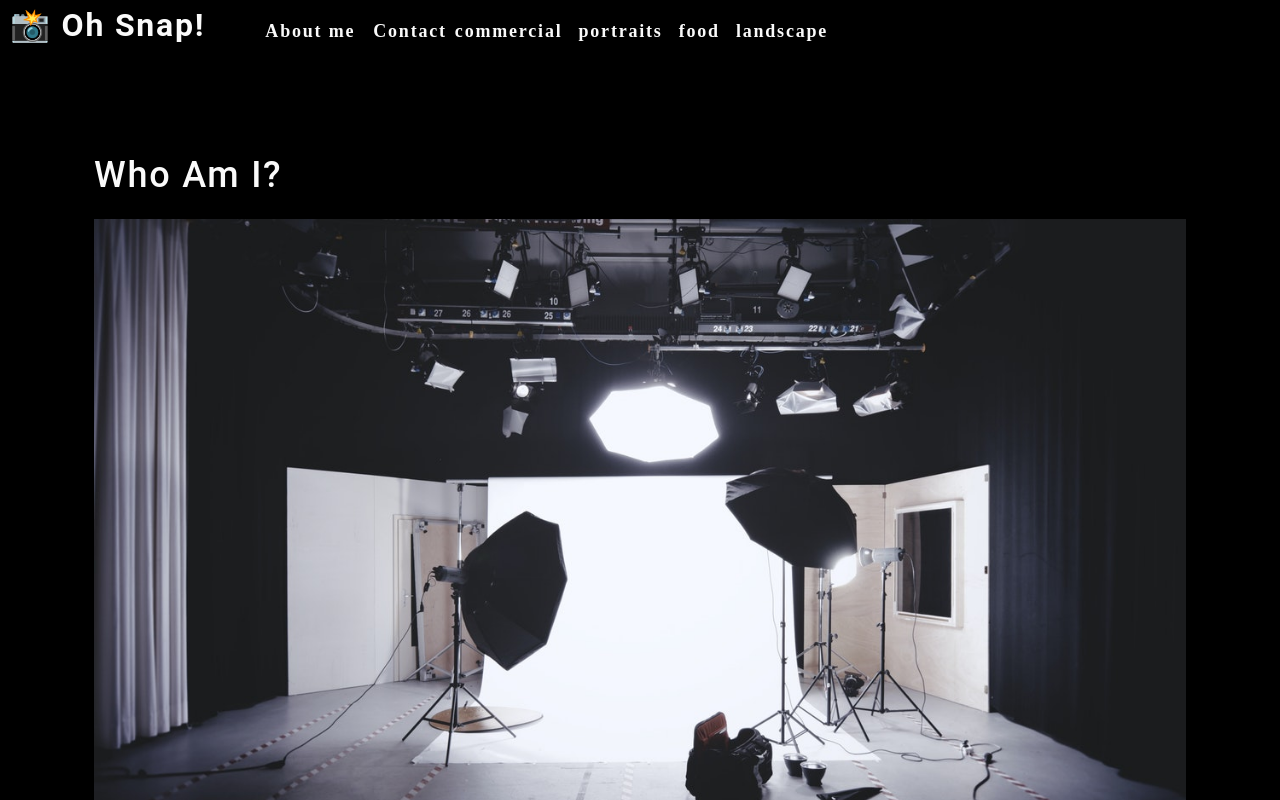
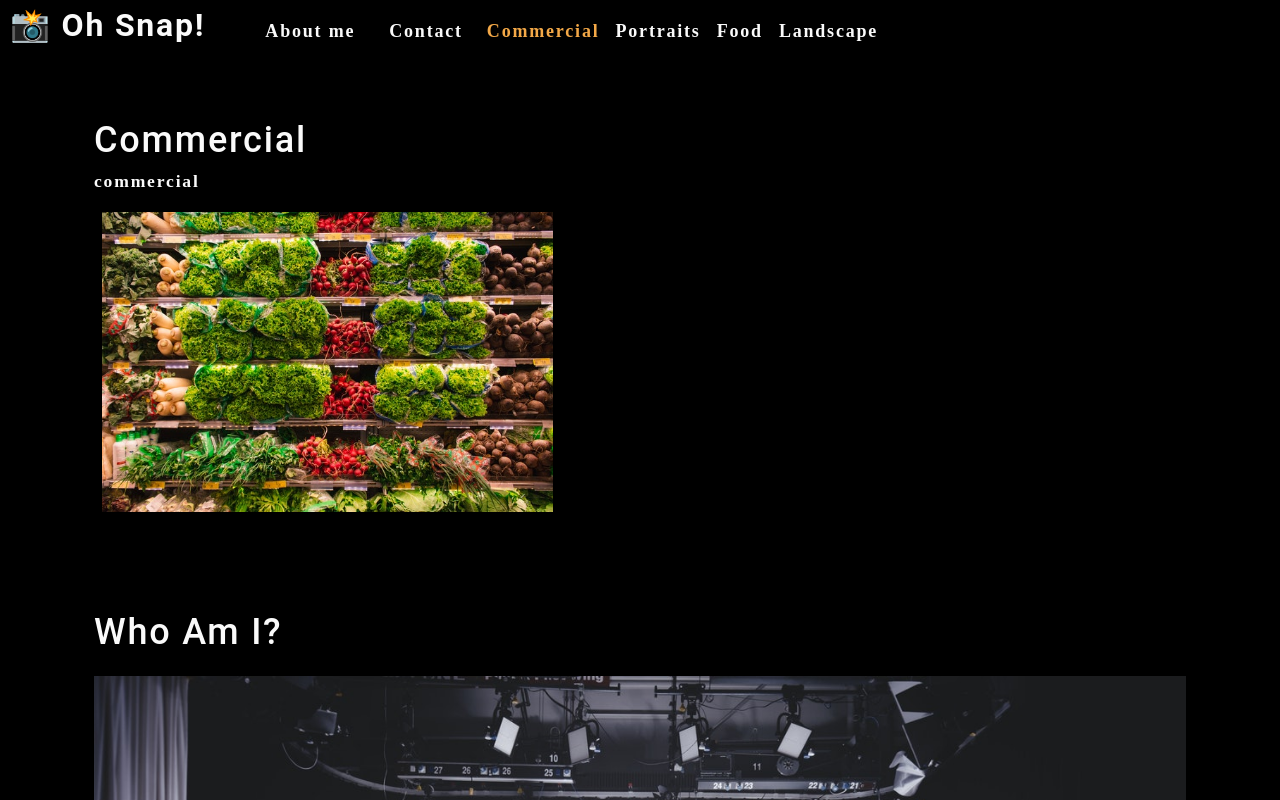
Before and after one commit to jlusa101/photo-port, a React (Create React App) app: page / in a window 1280 px wide. Shown: the top 800 px of the page. Built offline with nearby package versions, Linux system fonts and the light colour scheme.

Commit message:
added useState and useEffect

```diff
--- a/src/App.js
+++ b/src/App.js
@@ -1,15 +1,33 @@
-import React from 'react';
-import './App.css';
-import About from './components/About/index';
-import Nav from './components/Nav/index';
+import React, { useState } from 'react';
+import Nav from './components/Nav';
+import About from './components/About';
+import Gallery from './components/Gallery';
 
 function App() {
+  const [categories] = useState([
+    {
+      name: 'commercial',
+      description: 'Photos of grocery stores, food trucks, and other commercial projects',
+    },
+    { name: 'portraits', description: 'Portraits of people in my life' },
+    { name: 'food', description: 'Delicious delicacies' },
+    { name: 'landscape', description: 'Fields, farmhouses, waterfalls, and the beauty of nature' },
+  ]);
+
+  const [currentCategory, setCurrentCategory] = useState(categories[0]);
+
   return (
     <div>
-      <Nav />
+      <Nav
+        categories={categories}
+        setCurrentCategory={setCurrentCategory}
+        currentCategory={currentCategory}
+      ></Nav>
       <main>
-        <About />
-
+        <div>
+          <Gallery></Gallery>
+          <About></About>
+        </div>
       </main>
     </div>
   );
--- /dev/null
+++ b/src/components/Gallery/index.js
@@ -0,0 +1,21 @@
+import React from "react";
+import { capitalizeFirstLetter } from '../../utils/helpers';
+import photo from "../../assets/small/commercial/0.jpg";
+
+function Gallery(props) {
+  const currentCategory = {
+    name: "commercial",
+    description:
+      "Photos of grocery stores, food trucks, and other commercial projects",
+  };
+  return (
+    <section>
+      <h1>{capitalizeFirstLetter(currentCategory.name)}</h1>
+      <p>{currentCategory.name}</p>
+      <div>
+          <img src={photo} alt='Commercial Example' className="img-thumbnail mx-1"></img>
+      </div>
+    </section>
+  );
+}
+export default Gallery;
--- a/src/components/Nav/index.js
+++ b/src/components/Nav/index.js
@@ -1,54 +1,55 @@
-import React from 'react';
+import React,{ useEffect } from 'react';
+import { capitalizeFirstLetter } from '../../utils/helpers';
 
-function Nav() {
-  const categories = [
-    {
-      name: "commercial",
-      description:
-        "Photos of grocery stores, food trucks, and other commercial projects",
-    },
-    { name: "portraits", description: "Portraits of people in my life" },
-    { name: "food", description: "Delicious delicacies" },
-    {
-      name: "landscape",
-      description: "Fields, farmhouses, waterfalls, and the beauty of nature",
-    },
-  ];
+function Nav(props) {
 
-  function categorySelected(name) {
-    console.log(`${name} clicked`);
-  }
+  const {
+    categories = [],
+    setCurrentCategory,
+    currentCategory,
+  } = props;
+
+  useEffect(() => {
+    document.title = capitalizeFirstLetter(currentCategory.name);
+  }, [currentCategory]);
+
   return (
-      <header data-testid="header" className="flex-row px-1">
+    <header className="flex-row px-1">
       <h2>
         <a data-testid="link" href="/">
           <span role="img" aria-label="camera"> 📸</span> Oh Snap!
         </a>
       </h2>
+      <nav>
         <ul className="flex-row">
-              <li className={"mx-2"}>
+          <li className="mx-2">
             <a data-testid="about" href="#about">
               About me
             </a>
           </li>
-                <li>
+          <li className="mx-2">
             <span>Contact</span>
           </li>
           {categories.map((category) => (
             <li
-                    className='mx-1'
+              className={`mx-1 ${
+                currentCategory.name === category.name && 'navActive'
+                }`}
               key={category.name}
             >
-                  <span onClick={() => categorySelected(category.name)}>
-                    {category.name}
+              <span
+                onClick={() => {
+                  setCurrentCategory(category)
+                }}
+              >
+                {capitalizeFirstLetter(category.name)}
               </span>
             </li>
           ))}
         </ul>
-            <nav>
       </nav>
     </header>
-    )
-};
+  );
+}
 
 export default Nav;
```
Lines whose indentation alone changed are shown as unchanged.
